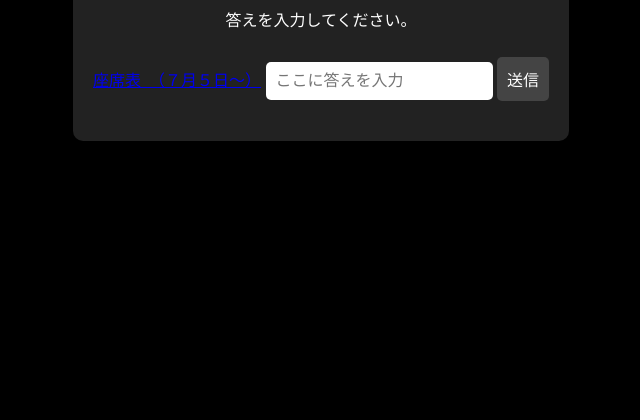
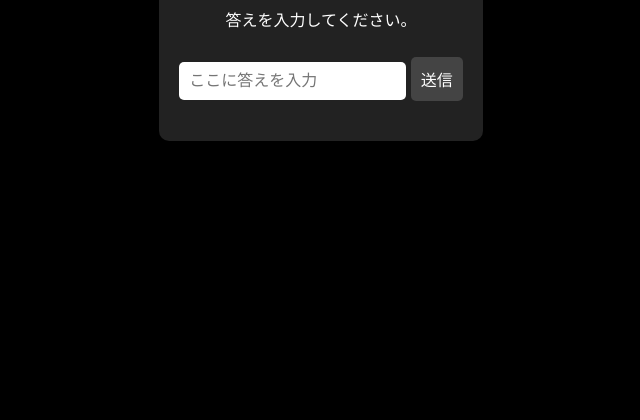
Before and after one commit to ArashiYoshioka/3-A_class_nazo, a plain HTML site: page index.html in a window 1280 px wide. Shown: the part 380-800 px from the top of the page, without its empty margins (319-959 px from the left). Drawn offline with Linux system fonts and the light colour scheme.

Commit message:
Update index.html

```diff
--- a/index.html
+++ b/index.html
@@ -10,7 +10,6 @@
     <div class="container">
         <h1>3-A 最終問題</h1>
         <p>答えを入力してください。</p>
-        <a href= "https://arashiyoshioka.github.io/3-A-zaseki/" >座席表　（７月５日～）</a>
         <input type="text" id="answerInput" placeholder="ここに答えを入力">
         <button onclick="checkAnswer()">送信</button>
         <p id="result"></p>
```
